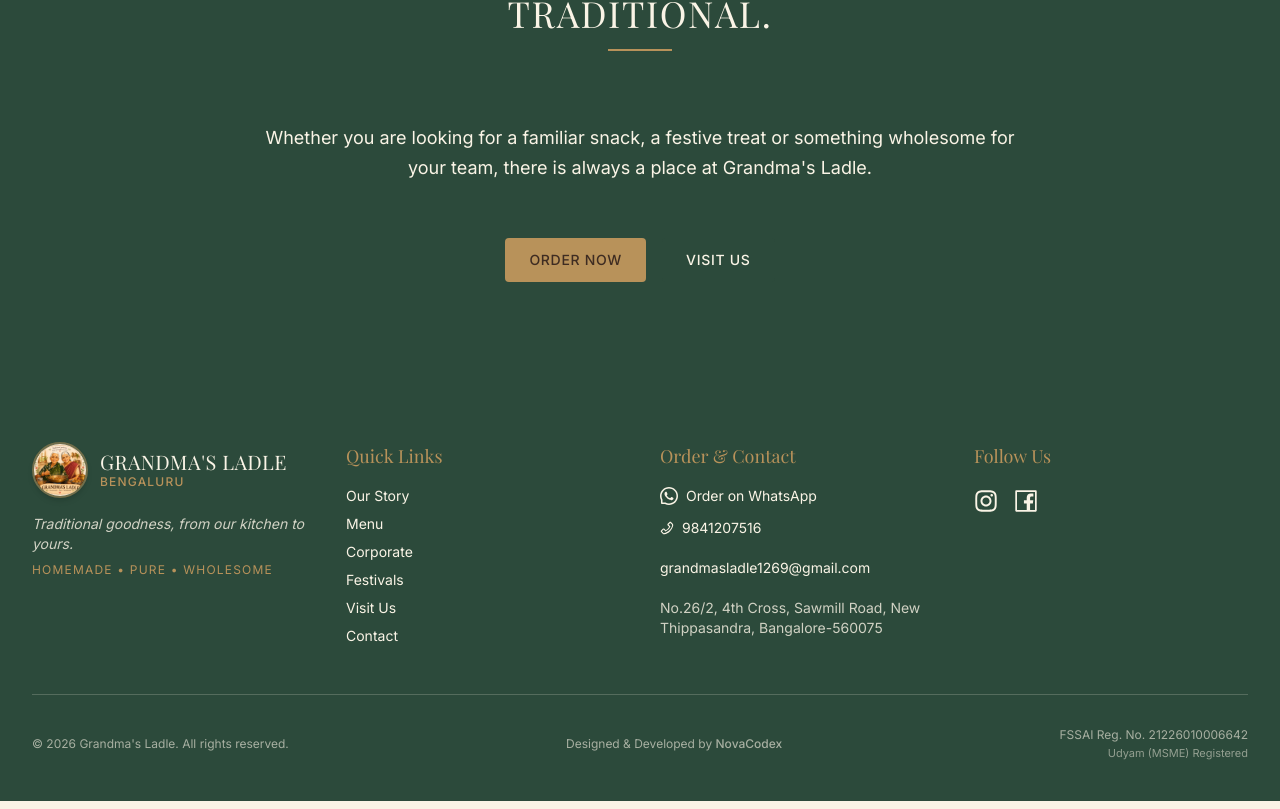
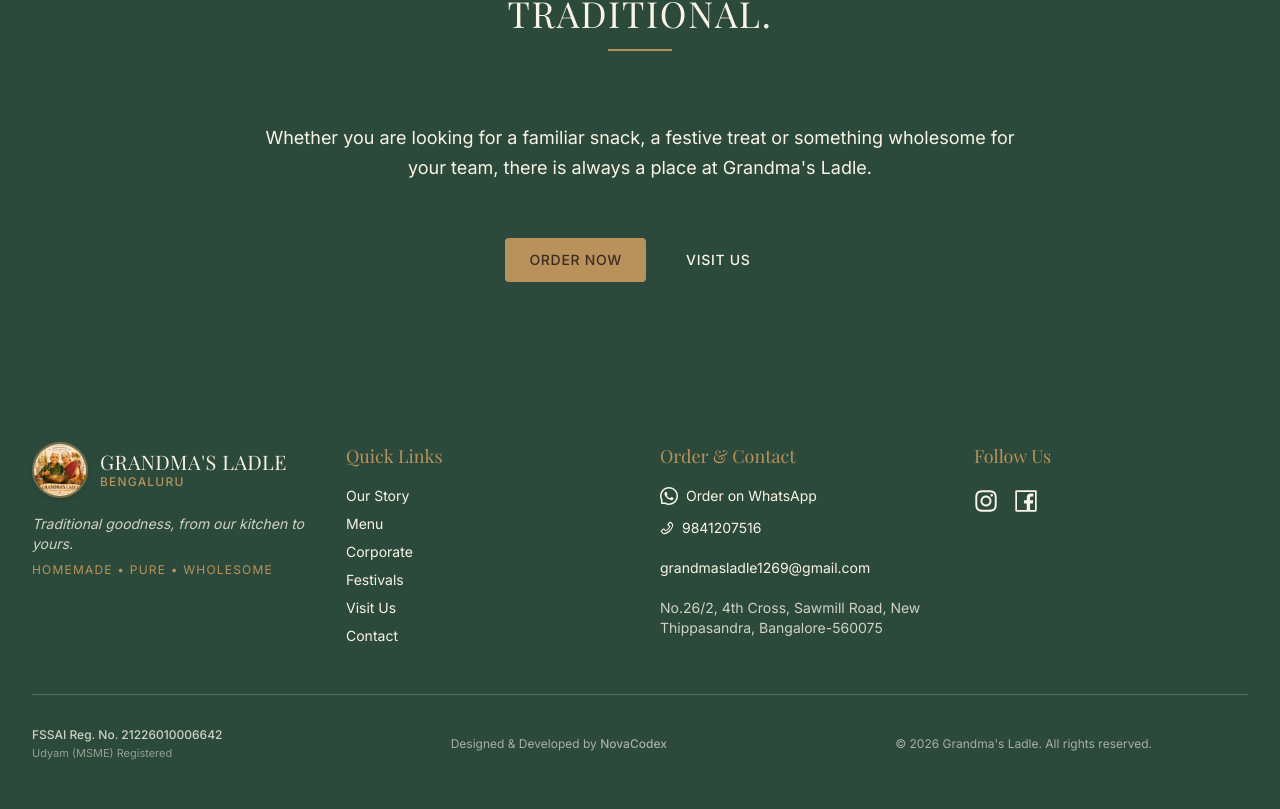
Before and after one commit to Thamarailucid/grandmas-ladle, a React (Vite) app in the folder apps/web/: page / in a window 1280 px wide. Shown: the part 5905-6714 px from the top of the page. Built offline with nearby package versions, Linux system fonts and the light colour scheme; no server answers; a web font is replaced by a local one.

Commit message:
fix(web): reposition footer with FSSAI and Udyam on left, copyright on right with WhatsApp FAB clearance

```diff
--- a/apps/web/src/components/layout/Footer.tsx
+++ b/apps/web/src/components/layout/Footer.tsx
@@ -18,7 +18,7 @@
   const currentYear = new Date().getFullYear();
 
   return (
-    <footer className="bg-brand-green text-warm-cream pt-16 pb-24 md:pb-10">
+    <footer className="bg-brand-green text-warm-cream pt-16 pb-28 md:pb-12">
       <div className="max-w-7xl mx-auto px-4 sm:px-6 lg:px-8">
         <div className="grid grid-cols-1 md:grid-cols-4 gap-10">
 
@@ -89,17 +89,24 @@
           </div>
         </div>
 
-        <div className="border-t border-warm-cream/20 mt-12 pt-8 flex flex-col md:flex-row justify-between items-center text-xs text-warm-cream/60 space-y-3 md:space-y-0 text-center md:text-left">
-          <p>© {currentYear} Grandma's Ladle. All rights reserved.</p>
+        <div className="border-t border-warm-cream/20 mt-12 pt-8 flex flex-col md:flex-row justify-between items-center text-xs text-warm-cream/60 gap-4 md:gap-0 text-center md:text-left">
+          {/* Left: FSSAI & Udyam */}
+          <div className="flex flex-col items-center md:items-start text-center md:text-left gap-0.5">
+            <span className="font-medium text-warm-cream/80">FSSAI Reg. No. {fssaiNumber}</span>
+            <span className="text-[11px] text-warm-cream/50">Udyam (MSME) Registered</span>
+          </div>
+
+          {/* Center: Attribution */}
           <p>
             Designed & Developed by{' '}
             <a href="https://novacodex.in" target="_blank" rel="noopener noreferrer" className="hover:text-antique-brass transition-colors font-medium">
               NovaCodex
             </a>
           </p>
-          <div className="flex flex-col items-center md:items-end text-center md:text-right gap-0.5">
-            <span>FSSAI Reg. No. {fssaiNumber}</span>
-            <span className="text-[11px] text-warm-cream/50">Udyam (MSME) Registered</span>
+
+          {/* Right: Copyright (with buffer from floating WhatsApp button) */}
+          <div className="text-center md:text-right md:pr-20 lg:pr-24">
+            <p>© {currentYear} Grandma's Ladle. All rights reserved.</p>
           </div>
         </div>
       </div>
```
